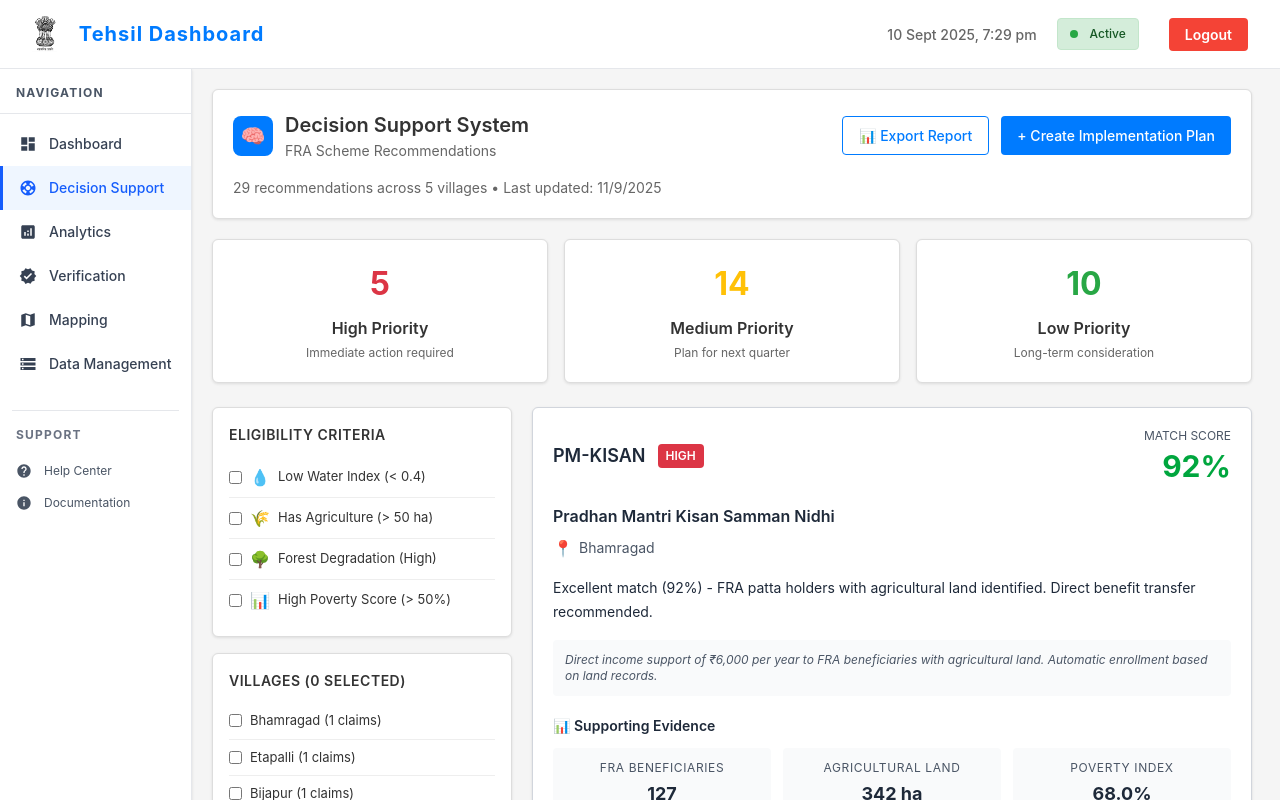
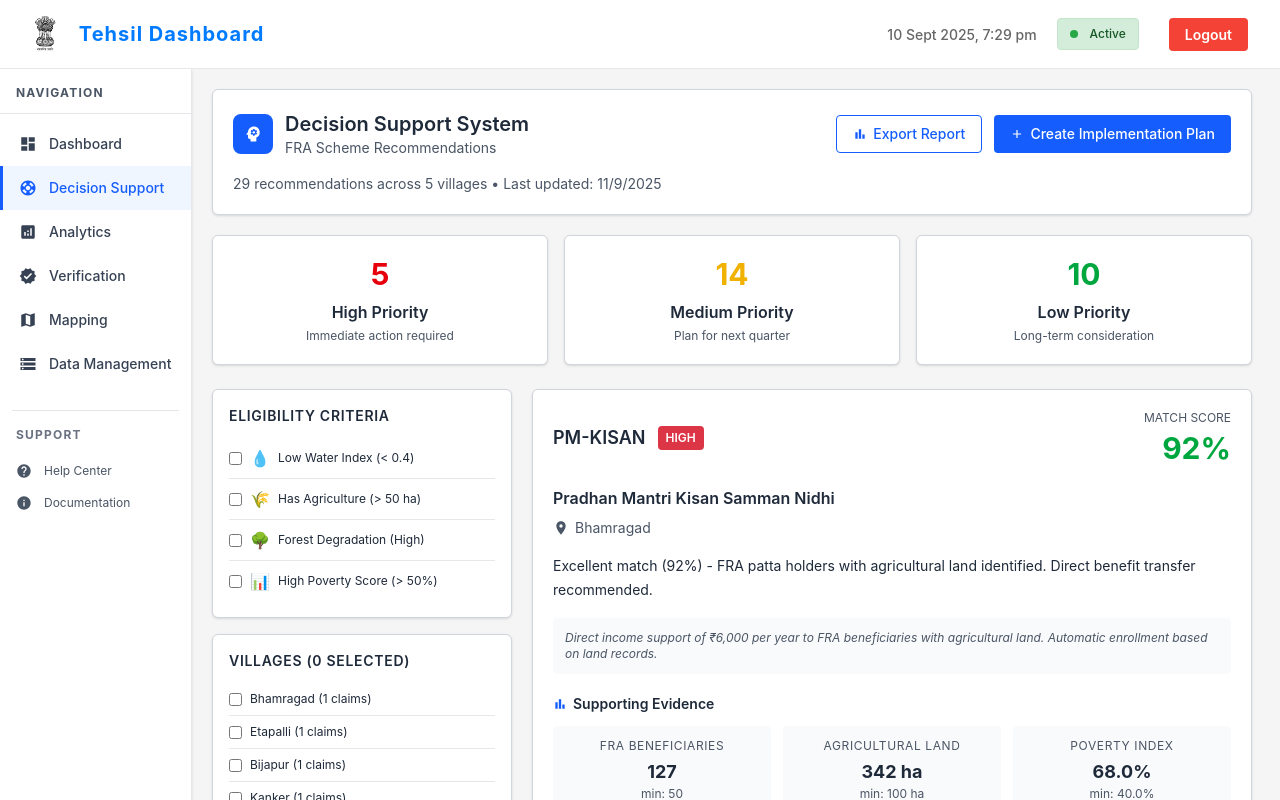
Before and after one commit to Abhaysoft-inc/sih-mvp, a Next.js app: page /dashboard/tehsil in a window 1280 px wide. Both pictures are taken after a click on the element "Decision Support". Shown: the top 800 px of the page. Built offline with nearby package versions, Linux system fonts and the light colour scheme.

Commit message:
tailwind is the goat

```diff
--- a/src/components/DSSSection.js
+++ b/src/components/DSSSection.js
@@ -1,239 +1,96 @@
 import React from "react";
+import { MdPsychology, MdBarChart, MdAdd } from "react-icons/md";
 import RecommendedScheme from "./RecommendedScheme";
 const DSSSection = ({ eligibilityCriteria, handleCriteriaChange, priorityLevel, handlePriorityChange }) => (
     <div>
         {/* DSS Header */}
-        <div style={{
-            backgroundColor: "white",
-            border: "1px solid #ddd",
-            borderRadius: "6px",
-            padding: "20px",
-            marginBottom: "20px",
-            boxShadow: "0 1px 3px rgba(0,0,0,0.1)"
-        }}>
-            <div style={{
-                display: "flex",
-                alignItems: "center",
-                justifyContent: "space-between",
-                marginBottom: "16px"
-            }}>
-                <div style={{ display: "flex", alignItems: "center", gap: "12px" }}>
-                    <div style={{
-                        width: "40px",
-                        height: "40px",
-                        backgroundColor: "#007bff",
-                        borderRadius: "8px",
-                        display: "flex",
-                        alignItems: "center",
-                        justifyContent: "center",
-                        fontSize: "20px",
-                        color: "white"
-                    }}>
-                        🧠
+        <div className="bg-white border border-gray-300 rounded-md p-5 mb-5 shadow-sm">
+            <div className="flex items-center justify-between mb-4">
+                <div className="flex items-center gap-3">
+                    <div className="w-10 h-10 bg-blue-600 rounded-lg flex items-center justify-center text-xl text-white">
+                        <MdPsychology />
                     </div>
                     <div>
-                        <h2 style={{
-                            fontSize: "20px",
-                            fontWeight: "600",
-                            color: "#333",
-                            margin: "0"
-                        }}>
+                        <h2 className="text-xl font-semibold text-gray-800 m-0">
                             Decision Support System
                         </h2>
-                        <p style={{
-                            color: "#666",
-                            margin: "0",
-                            fontSize: "14px"
-                        }}>
+                        <p className="text-gray-600 m-0 text-sm">
                             FRA Scheme Recommendations
                         </p>
                     </div>
                 </div>
-                <div style={{ display: "flex", gap: "12px" }}>
-                    <button style={{
-                        padding: "8px 16px",
-                        backgroundColor: "white",
-                        color: "#007bff",
-                        border: "1px solid #007bff",
-                        borderRadius: "4px",
-                        fontSize: "14px",
-                        fontWeight: "500",
-                        cursor: "pointer",
-                        display: "flex",
-                        alignItems: "center",
-                        gap: "6px"
-                    }}>
-                        📊 Export Report
+                <div className="flex gap-3">
+                    <button className="py-2 px-4 bg-white text-blue-600 border border-blue-600 rounded text-sm font-medium cursor-pointer flex items-center gap-1.5">
+                        <MdBarChart /> Export Report
                     </button>
-                    <button style={{
-                        padding: "8px 16px",
-                        backgroundColor: "#007bff",
-                        color: "white",
-                        border: "none",
-                        borderRadius: "4px",
-                        fontSize: "14px",
-                        fontWeight: "500",
-                        cursor: "pointer",
-                        display: "flex",
-                        alignItems: "center",
-                        gap: "6px"
-                    }}>
-                        + Create Implementation Plan
+                    <button className="py-2 px-4 bg-blue-600 text-white border-none rounded text-sm font-medium cursor-pointer flex items-center gap-1.5">
+                        <MdAdd /> Create Implementation Plan
                     </button>
                 </div>
             </div>
-            <div style={{ fontSize: "14px", color: "#666" }}>
+            <div className="text-sm text-gray-600">
                 29 recommendations across 5 villages • Last updated: 11/9/2025
             </div>
         </div>
 
         {/* Priority Summary */}
-        <div style={{
-            display: "grid",
-            gridTemplateColumns: "repeat(auto-fit, minmax(200px, 1fr))",
-            gap: "16px",
-            marginBottom: "24px"
-        }}>
-            <div style={{
-                backgroundColor: "white",
-                border: "1px solid #ddd",
-                borderRadius: "6px",
-                padding: "20px",
-                textAlign: "center",
-                boxShadow: "0 1px 3px rgba(0,0,0,0.1)"
-            }}>
-                <div style={{
-                    fontSize: "32px",
-                    fontWeight: "700",
-                    color: "#dc3545",
-                    marginBottom: "8px"
-                }}>
+        <div className="grid grid-cols-[repeat(auto-fit,minmax(200px,1fr))] gap-4 mb-6">
+            <div className="bg-white border border-gray-300 rounded-md p-5 text-center shadow-sm">
+                <div className="text-3xl font-bold text-red-600 mb-2">
                     5
                 </div>
-                <div style={{
-                    fontSize: "16px",
-                    fontWeight: "600",
-                    color: "#333",
-                    marginBottom: "4px"
-                }}>
+                <div className="text-base font-semibold text-gray-800 mb-1">
                     High Priority
                 </div>
-                <div style={{
-                    fontSize: "12px",
-                    color: "#666"
-                }}>
+                <div className="text-xs text-gray-600">
                     Immediate action required
                 </div>
             </div>
 
-            <div style={{
-                backgroundColor: "white",
-                border: "1px solid #ddd",
-                borderRadius: "6px",
-                padding: "20px",
-                textAlign: "center",
-                boxShadow: "0 1px 3px rgba(0,0,0,0.1)"
-            }}>
-                <div style={{
-                    fontSize: "32px",
-                    fontWeight: "700",
-                    color: "#ffc107",
-                    marginBottom: "8px"
-                }}>
+            <div className="bg-white border border-gray-300 rounded-md p-5 text-center shadow-sm">
+                <div className="text-3xl font-bold text-yellow-500 mb-2">
                     14
                 </div>
-                <div style={{
-                    fontSize: "16px",
-                    fontWeight: "600",
-                    color: "#333",
-                    marginBottom: "4px"
-                }}>
+                <div className="text-base font-semibold text-gray-800 mb-1">
                     Medium Priority
                 </div>
-                <div style={{
-                    fontSize: "12px",
-                    color: "#666"
-                }}>
+                <div className="text-xs text-gray-600">
                     Plan for next quarter
                 </div>
             </div>
 
-            <div style={{
-                backgroundColor: "white",
-                border: "1px solid #ddd",
-                borderRadius: "6px",
-                padding: "20px",
-                textAlign: "center",
-                boxShadow: "0 1px 3px rgba(0,0,0,0.1)"
-            }}>
-                <div style={{
-                    fontSize: "32px",
-                    fontWeight: "700",
-                    color: "#28a745",
-                    marginBottom: "8px"
-                }}>
+            <div className="bg-white border border-gray-300 rounded-md p-5 text-center shadow-sm">
+                <div className="text-3xl font-bold text-green-600 mb-2">
                     10
                 </div>
-                <div style={{
-                    fontSize: "16px",
-                    fontWeight: "600",
-                    color: "#333",
-                    marginBottom: "4px"
-                }}>
+                <div className="text-base font-semibold text-gray-800 mb-1">
                     Low Priority
                 </div>
-                <div style={{
-                    fontSize: "12px",
-                    color: "#666"
-                }}>
+                <div className="text-xs text-gray-600">
                     Long-term consideration
                 </div>
             </div>
         </div>
 
         {/* Main DSS Interface (left: criteria, right: recommendations) */}
-        <div style={{
-            display: "grid",
-            gridTemplateColumns: "300px 1fr",
-            gap: "20px"
-        }}>
+        <div className="grid grid-cols-[300px_1fr] gap-5">
             {/* Left Panel - Criteria & Villages */}
             <div>
                 {/* Eligibility Criteria */}
-                <div style={{
-                    backgroundColor: "white",
-                    border: "1px solid #ddd",
-                    borderRadius: "6px",
-                    padding: "16px",
-                    marginBottom: "16px",
-                    boxShadow: "0 1px 3px rgba(0,0,0,0.1)"
-                }}>
-                    <h4 style={{
-                        fontSize: "14px",
-                        fontWeight: "600",
-                        color: "#333",
-                        margin: "0 0 12px 0",
-                        textTransform: "uppercase",
-                        letterSpacing: "0.5px"
-                    }}>
+                <div className="bg-white border border-gray-300 rounded-md p-4 mb-4 shadow-sm">
+                    <h4 className="text-sm font-semibold text-gray-800 m-0 mb-3 uppercase tracking-wider">
                         Eligibility Criteria
                     </h4>
                     {eligibilityCriteria.map((criteria, index) => (
-                        <div key={index} style={{
-                            display: "flex",
-                            alignItems: "center",
-                            gap: "8px",
-                            padding: "8px 0",
-                            borderBottom: index < 3 ? "1px solid #eee" : "none"
-                        }}>
+                        <div key={index} className={`flex items-center gap-2 py-2 ${index < 3 ? 'border-b border-gray-200' : ''}`}>
                             <input
                                 type="checkbox"
                                 checked={criteria.checked}
                                 onChange={() => handleCriteriaChange(index)}
-                                style={{ margin: "0" }}
+                                className="m-0"
                             />
-                            <span style={{ fontSize: "16px" }}>{criteria.icon}</span>
-                            <span style={{ fontSize: "13px", color: "#333" }}>
+                            <span className="text-base">{criteria.icon}</span>
+                            <span className="text-xs text-gray-800">
                                 {criteria.label}
                             </span>
                         </div>
@@ -241,22 +98,8 @@
                 </div>
 
                 {/* Villages Selection */}
-                <div style={{
-                    backgroundColor: "white",
-                    border: "1px solid #ddd",
-                    borderRadius: "6px",
-                    padding: "16px",
-                    marginBottom: "16px",
-                    boxShadow: "0 1px 3px rgba(0,0,0,0.1)"
-                }}>
-                    <h4 style={{
-                        fontSize: "14px",
-                        fontWeight: "600",
-                        color: "#333",
-                        margin: "0 0 12px 0",
-                        textTransform: "uppercase",
-                        letterSpacing: "0.5px"
-                    }}>
+                <div className="bg-white border border-gray-300 rounded-md p-4 mb-4 shadow-sm">
+                    <h4 className="text-sm font-semibold text-gray-800 m-0 mb-3 uppercase tracking-wider">
                         Villages (0 Selected)
                     </h4>
                     {[
@@ -266,18 +109,12 @@
                         { name: "Kanker", claims: 1 },
                         { name: "Mandla", claims: 1 }
                     ].map((village, index) => (
-                        <div key={index} style={{
-                            display: "flex",
-                            alignItems: "center",
-                            gap: "8px",
-                            padding: "8px 0",
-                            borderBottom: index < 4 ? "1px solid #eee" : "none"
-                        }}>
+                        <div key={index} className={`flex items-center gap-2 py-2 ${index < 4 ? 'border-b border-gray-200' : ''}`}>
                             <input
                                 type="checkbox"
-                                style={{ margin: "0" }}
+                                className="m-0"
                             />
-                            <span style={{ fontSize: "13px", color: "#333", flex: 1 }}>
+                            <span className="text-xs text-gray-800 flex-1">
                                 {village.name} ({village.claims} claims)
                             </span>
                         </div>
@@ -285,21 +122,8 @@
                 </div>
 
                 {/* Priority Levels */}
-                <div style={{
-                    backgroundColor: "white",
-                    border: "1px solid #ddd",
-                    borderRadius: "6px",
-                    padding: "16px",
-                    boxShadow: "0 1px 3px rgba(0,0,0,0.1)"
-                }}>
-                    <h4 style={{
-                        fontSize: "14px",
-                        fontWeight: "600",
-                        color: "#333",
-                        margin: "0 0 12px 0",
-                        textTransform: "uppercase",
-                        letterSpacing: "0.5px"
-                    }}>
+                <div className="bg-white border border-gray-300 rounded-md p-4 shadow-sm">
+                    <h4 className="text-sm font-semibold text-gray-800 m-0 mb-3 uppercase tracking-wider">
                         Priority Levels
                     </h4>
                     {[
@@ -307,27 +131,19 @@
                         { label: "Medium", color: "#ffc107" },
                         { label: "Low", color: "#28a745" }
                     ].map((priority, index) => (
-                        <div key={index} style={{
-                            display: "flex",
-                            alignItems: "center",
-                            gap: "8px",
-                            padding: "8px 0",
-                            borderBottom: index < 2 ? "1px solid #eee" : "none"
-                        }}>
+                        <div key={index} className={`flex items-center gap-2 py-2 ${index < 2 ? 'border-b border-gray-200' : ''}`}>
                             <input
                                 type="radio"
                                 name="priority"
                                 checked={priorityLevel === priority.label}
                                 onChange={() => handlePriorityChange(priority.label)}
-                                style={{ margin: "0" }}
+                                className="m-0"
                             />
-                            <div style={{
-                                width: "12px",
-                                height: "12px",
-                                borderRadius: "50%",
-                                backgroundColor: priority.color
-                            }} />
-                            <span style={{ fontSize: "13px", color: "#333" }}>
+                            <div
+                                className="w-3 h-3 rounded-full"
+                                style={{ backgroundColor: priority.color }}
+                            />
+                            <span className="text-xs text-gray-800">
                                 {priority.label}
                             </span>
                         </div>
@@ -335,11 +151,7 @@
                 </div>
             </div>
             {/* Right Panel - Scheme Recommendations */}
-
-
-
-
-            <div style={{ display: "flex", flexDirection: "column", gap: "20px" }}>
+            <div className="flex flex-col gap-5">
                 <RecommendedScheme
                     schemeName="PM-KISAN"
                     priority="High"
--- a/src/components/RecommendedScheme.js
+++ b/src/components/RecommendedScheme.js
@@ -1,4 +1,5 @@
 import React from "react";
+import { MdLocationOn, MdBarChart } from "react-icons/md";
 
 const RecommendedScheme = ({
     schemeName,
@@ -44,7 +45,7 @@
             {fullName}
         </div>
         <div className="flex items-center gap-1.5 mb-4">
-            <span className="text-base">📍</span>
+            <MdLocationOn className="text-base text-gray-600" />
             <span className="text-sm text-gray-600">{location}</span>
         </div>
         <p className="text-sm text-gray-800 leading-6 mb-4">
@@ -58,7 +59,7 @@
         {evidence && (
             <div className="mb-4">
                 <h4 className="text-sm font-semibold text-gray-800 m-0 mb-3 flex items-center gap-1.5">
-                    📊 Supporting Evidence
+                    <MdBarChart className="text-blue-600" /> Supporting Evidence
                 </h4>
                 <div className="grid grid-cols-3 gap-3 mb-4">
                     {evidence.map((item, i) => (
@@ -100,8 +101,8 @@
                 <button
                     key={i}
                     className={`py-2 px-4 rounded text-sm font-medium cursor-pointer ${a.primary
-                            ? "bg-blue-600 text-white border-none"
-                            : "bg-white text-gray-600 border border-gray-300"
+                        ? "bg-blue-600 text-white border-none"
+                        : "bg-white text-gray-600 border border-gray-300"
                         }`}
                 >
                     {a.label}
```
